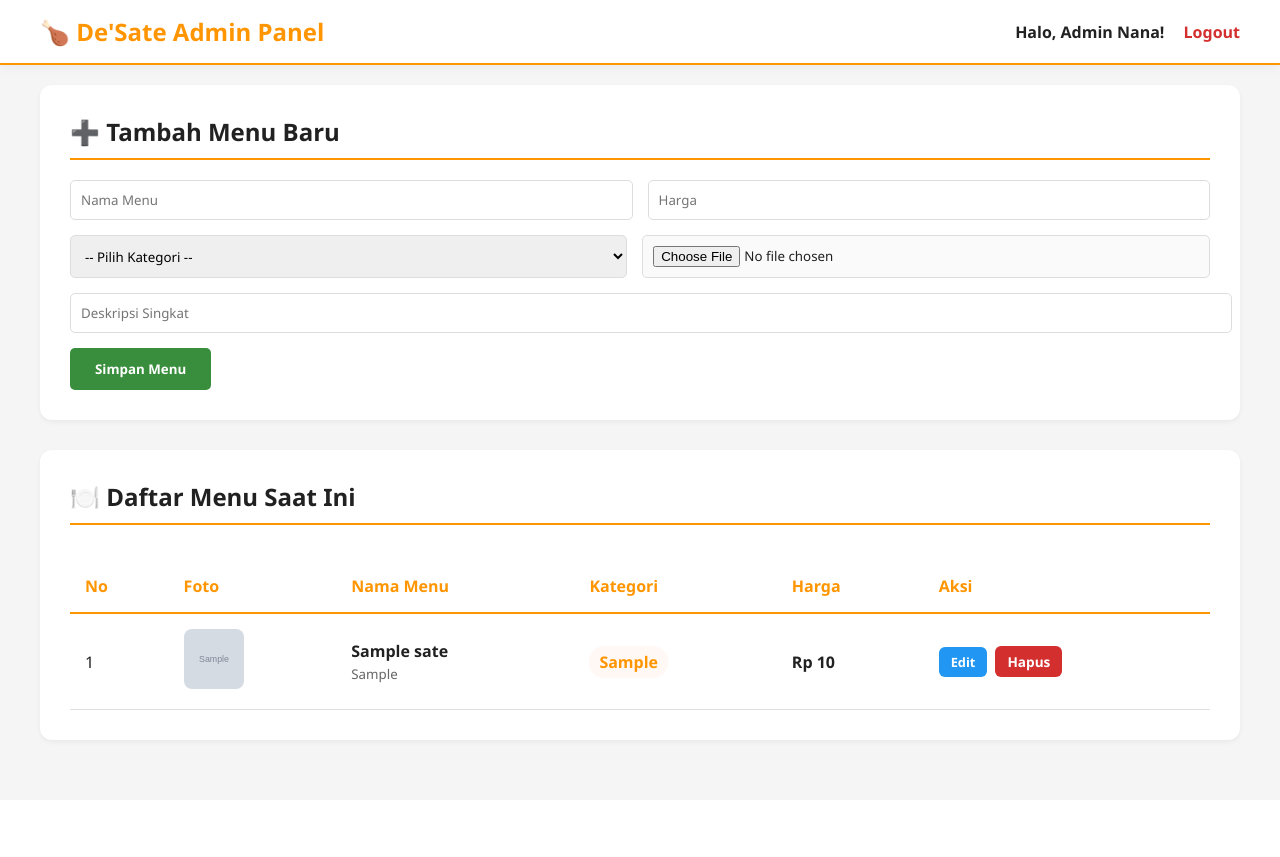
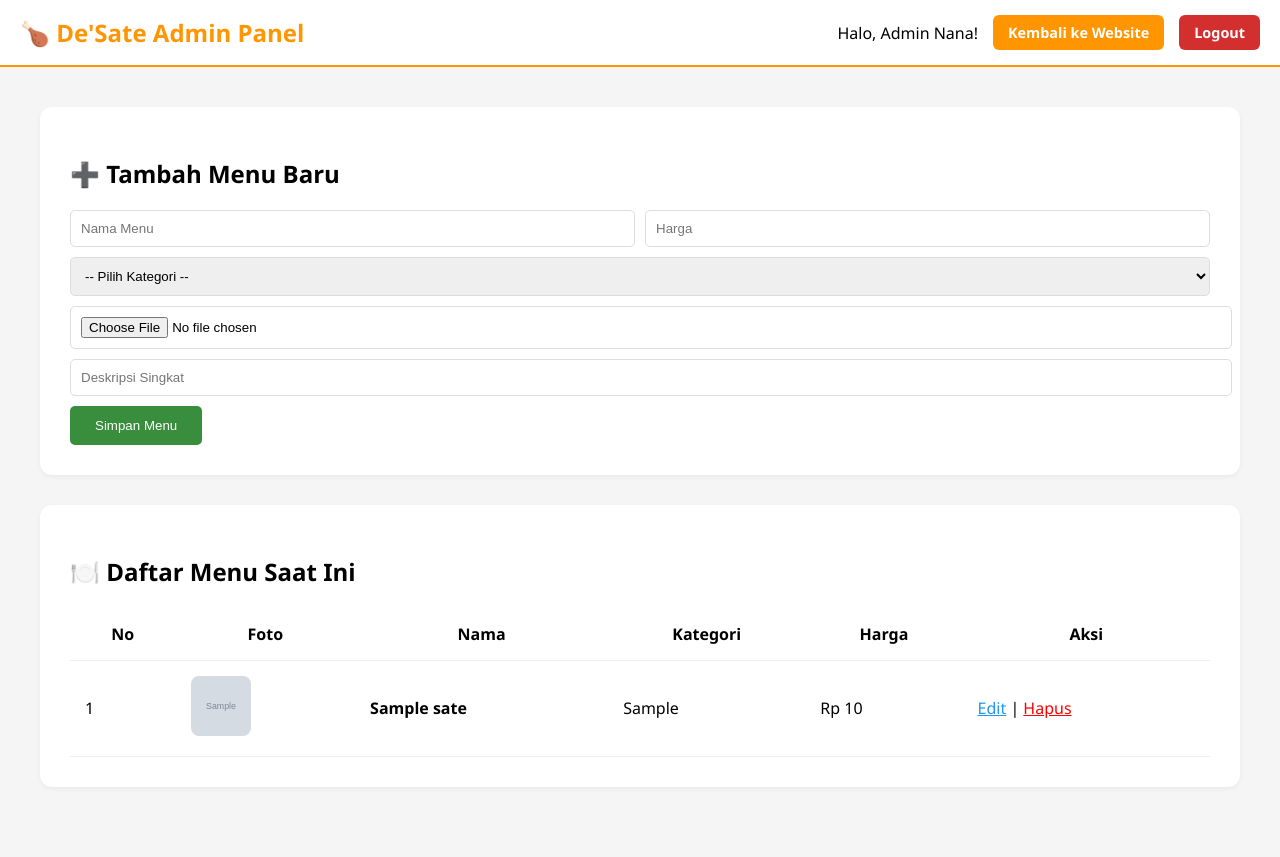
Before and after one commit to nnsinaga17/De-sate-company, a PHP site: page /sate/admin-dashboard.php in a window 1280 px wide. Before the commit the page ends 744 px from the top, so only its background shows below. Run offline with PHP 8.4, Linux system fonts and the light colour scheme; the visitor is signed in with stand-in values (Sample User, id 1); tables that the repository leaves empty or names only in its code hold one stand-in row (values such as "Sample post"); grey boxes marked "Sample" are stand-in pictures.

```diff
--- a/admin-dashboard.php
+++ b/admin-dashboard.php
@@ -1,6 +1,6 @@
 <?php
 session_start();
-// Cek Login (Satpam)
+// Cek Login
 if(!isset($_SESSION['login'])) {
     header("Location: login.php");
     exit;
@@ -23,7 +23,7 @@ if(isset($_POST['tambah_menu'])) {
         header("Location: admin-dashboard.php");
         exit;
     } else {
-        echo "<script>alert('Gagal mengunggah gambar, coba periksa kembali foldernya ya.');</script>";
+        echo "<script>alert('Gagal mengunggah gambar, coba periksa kembali foldernya.');</script>";
     }
 }
 
@@ -45,71 +45,62 @@ if(isset($_GET['hapus_id'])) {
     <style>
         :root {
             --primary-color: #FF9500;
-            --secondary-color: #FFD700;
-            --dark-color: #212121;
-            --light-bg: #fff8f5;
             --danger-color: #d32f2f;
             --success-color: #388e3c;
+            --light-bg: #fff8f5;
         }
-        body { font-family: 'Segoe UI', Tahoma, Geneva, Verdana, sans-serif; background-color: #f5f5f5; color: var(--dark-color); margin: 0; padding: 0; }
-        .container { max-width: 1200px; margin: 0 auto; padding: 20px; }
-        .admin-navbar { background-color: white; border-bottom: 2px solid var(--primary-color); box-shadow: 0 2px 10px rgba(0, 0, 0, 0.05); }
-        .nav-container { display: flex; align-items: center; justify-content: space-between; padding: 15px 20px; max-width: 1200px; margin: 0 auto; }
+        body { font-family: 'Segoe UI', Tahoma, sans-serif; background-color: #f5f5f5; margin: 0; }
+        .admin-navbar { background-color: white; border-bottom: 2px solid var(--primary-color); padding: 15px 20px; display: flex; justify-content: space-between; align-items: center; }
         .navbar-brand { font-weight: 700; color: var(--primary-color); font-size: 1.5rem; }
+        .nav-links { display: flex; gap: 15px; align-items: center; }
+        .btn-nav { padding: 8px 15px; border-radius: 6px; text-decoration: none; font-weight: bold; font-size: 0.9rem; }
+        .btn-back { background-color: var(--primary-color); color: white; }
+        .btn-logout { background-color: var(--danger-color); color: white; }
+        .container { max-width: 1200px; margin: 20px auto; padding: 20px; }
         .dashboard-section { background: white; border-radius: 12px; padding: 30px; margin-bottom: 30px; box-shadow: 0 2px 5px rgba(0,0,0,0.05); }
-        .menu-table { width: 100%; border-collapse: collapse; margin-top: 15px; }
-        .menu-table th { padding: 15px; text-align: left; font-weight: 600; color: var(--primary-color); border-bottom: 2px solid var(--primary-color); }
-        .menu-table td { padding: 15px; border-bottom: 1px solid #e0e0e0; vertical-align: middle; }
-        .btn-delete { background-color: var(--danger-color); color: white; padding: 6px 12px; border: none; border-radius: 6px; font-size: 0.85rem; font-weight: 600; cursor: pointer; text-decoration: none; display: inline-block; }
-        .form-group { display: flex; gap: 15px; margin-bottom: 15px; }
-        .form-control { padding: 10px; width: 100%; border-radius: 5px; border: 1px solid #ddd; font-family: inherit; }
-        .btn-submit { background-color: var(--success-color); color: white; padding: 12px 25px; border: none; border-radius: 5px; font-weight: bold; cursor: pointer; font-family: inherit; }
+        .menu-table { width: 100%; border-collapse: collapse; }
+        .menu-table th, .menu-table td { padding: 15px; border-bottom: 1px solid #eee; }
+        .form-control { padding: 10px; width: 100%; border: 1px solid #ddd; border-radius: 5px; margin-bottom: 10px; }
+        .btn-submit { background-color: var(--success-color); color: white; padding: 12px 25px; border: none; border-radius: 5px; cursor: pointer; }
     </style>
 </head>
 <body>
+
     <nav class="admin-navbar">
-        <div class="nav-container">
         <div class="navbar-brand">🍗 De'Sate Admin Panel</div>
-            <div>
-                <span style="font-weight: bold; margin-right: 15px;">Halo, Admin Nana!</span>
-                <a href="logout.php" style="color: var(--danger-color); text-decoration: none; font-weight: bold;">Logout</a>
-            </div>
+        <div class="nav-links">
+            <span>Halo, Admin Nana!</span>
+            <a href="index.php" class="btn-nav btn-back">Kembali ke Website</a>
+            <a href="logout.php" class="btn-nav btn-logout">Logout</a>
         </div>
     </nav>
 
     <div class="container">
         <div class="dashboard-section">
-            <h2 style="font-size: 1.5rem; margin-top: 0; margin-bottom: 20px; border-bottom: 2px solid var(--primary-color); padding-bottom: 10px;">➕ Tambah Menu Baru</h2>
+            <h2>➕ Tambah Menu Baru</h2>
             <form method="POST" enctype="multipart/form-data">
-                <div class="form-group">
+                <div style="display: flex; gap: 10px;">
                     <input type="text" name="nama_menu" placeholder="Nama Menu" required class="form-control">
                     <input type="number" name="harga" placeholder="Harga" required class="form-control">
                 </div>
-                <div class="form-group">
                 <select name="kategori" required class="form-control">
                     <option value="">-- Pilih Kategori --</option>
-                        <option value="sate">Sate</option>
+                    <option value="Sate">Sate</option>
                     <option value="Mie">Mie</option>
                     <option value="Nasi">Nasi</option>
                     <option value="Minuman">Minuman</option>
                 </select>
-                    <input type="file" name="gambar" accept="image/*" required class="form-control" style="background: #fafafa;">
-                </div>
-                <div style="margin-bottom: 15px;">
+                <input type="file" name="gambar" required class="form-control">
                 <input type="text" name="deskripsi" placeholder="Deskripsi Singkat" required class="form-control">
-                </div>
                 <button type="submit" name="tambah_menu" class="btn-submit">Simpan Menu</button>
             </form>
         </div>
 
         <div class="dashboard-section">
-            <h2 style="font-size: 1.5rem; margin-top: 0; margin-bottom: 20px; border-bottom: 2px solid var(--primary-color); padding-bottom: 10px;">🍽️ Daftar Menu Saat Ini</h2>
-            <div style="overflow-x: auto;">
+            <h2>🍽️ Daftar Menu Saat Ini</h2>
             <table class="menu-table">
                 <thead>
-                        <tr>
-                            <th>No</th><th>Foto</th><th>Nama Menu</th><th>Kategori</th><th>Harga</th><th>Aksi</th>
-                        </tr>
+                    <tr><th>No</th><th>Foto</th><th>Nama</th><th>Kategori</th><th>Harga</th><th>Aksi</th></tr>
                 </thead>
                 <tbody>
                     <?php
@@ -120,18 +111,12 @@ if(isset($_GET['hapus_id'])) {
                     <tr>
                         <td><?php echo $no++; ?></td>
                         <td><img src="asset/img/<?php echo $row['gambar']; ?>" style="width: 60px; height: 60px; object-fit: cover; border-radius: 8px;"></td>
+                        <td><strong><?php echo $row['nama_menu']; ?></strong></td>
+                        <td><?php echo $row['kategori']; ?></td>
+                        <td>Rp <?php echo number_format($row['harga'], 0, ',', '.'); ?></td>
                         <td>
-                                <strong><?php echo $row['nama_menu']; ?></strong><br>
-                                <small style="color: #666;"><?php echo $row['deskripsi']; ?></small>
-                            </td>
-                            <td><span style="background: var(--light-bg); color: var(--primary-color); padding: 5px 10px; border-radius: 15px; font-weight: bold;"><?php echo $row['kategori']; ?></span></td>
-                            <td><strong>Rp <?php echo number_format($row['harga'], 0, ',', '.'); ?></strong></td>
-                            <td>
-                                <div style="display: flex; gap: 8px; align-items: center;">
-                                    <a href="edit-menu.php?id=<?php echo $row['id']; ?>" style="background-color: #2196F3; color: white; padding: 6px 12px; border-radius: 6px; text-decoration: none; font-size: 0.8rem; font-weight: bold;">Edit</a>
-
-                                    <a href="admin-dashboard.php?hapus_id=<?php echo $row['id']; ?>" class="btn-delete" onclick="return confirm('Yakin ingin menghapus?')">Hapus</a>
-                                </div>
+                            <a href="edit-menu.php?id=<?php echo $row['id']; ?>" style="color: #2196F3;">Edit</a> |
+                            <a href="admin-dashboard.php?hapus_id=<?php echo $row['id']; ?>" style="color: red;" onclick="return confirm('Yakin hapus?')">Hapus</a>
                         </td>
                     </tr>
                     <?php } ?>
@@ -139,6 +124,5 @@ if(isset($_GET['hapus_id'])) {
             </table>
         </div>
     </div>
-    </div>
 </body>
 </html>
--- a/koneksi.php
+++ b/koneksi.php
@@ -1,12 +1,13 @@
 <?php
 $host = "localhost";
-$user = "dbsate";
-$pass = "g3@Cb426n";
-$db   = "desate4575_";
+$user = "root";
+$pass = "";
+$db   = "db_sate"; // Pastikan ini sama persis dengan nama database di phpMyAdmin kamu
 
 $koneksi = mysqli_connect($host, $user, $pass, $db);
 
-if (mysqli_connect_errno()){
+// Cek apakah koneksi berhasil
+if (!$koneksi) {
     die("Koneksi gagal: " . mysqli_connect_error());
 }
 ?>
```
Also changed, not shown: index.php (+21 -13 lines), asset/img/instagram.jpg (added), asset/img/whatsapp.jpg (added). Lines whose indentation alone changed are shown as unchanged.
